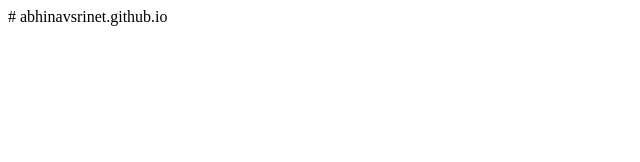
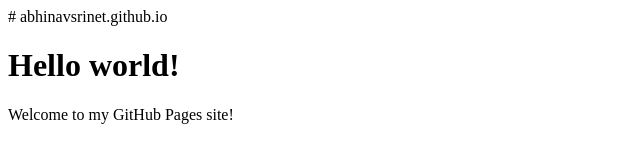
Before and after one commit to abhinavsrinet/abhinavsrinet.github.io, a plain HTML site: page index.html in a window 1280 px wide. Shown: the whole page, without its empty margins (0-640 px from the left). Drawn offline with Linux system fonts and the light colour scheme.

Commit message:
Update index.html - v1

```diff
--- a/index.html
+++ b/index.html
@@ -1 +1,11 @@
 # abhinavsrinet.github.io
+<!DOCTYPE html>
+<html>
+  <head>
+    <title>My GitHub Pages Site</title>
+  </head>
+  <body>
+    <h1>Hello world!</h1>
+    <p>Welcome to my GitHub Pages site!</p>
+  </body>
+</html>
```
